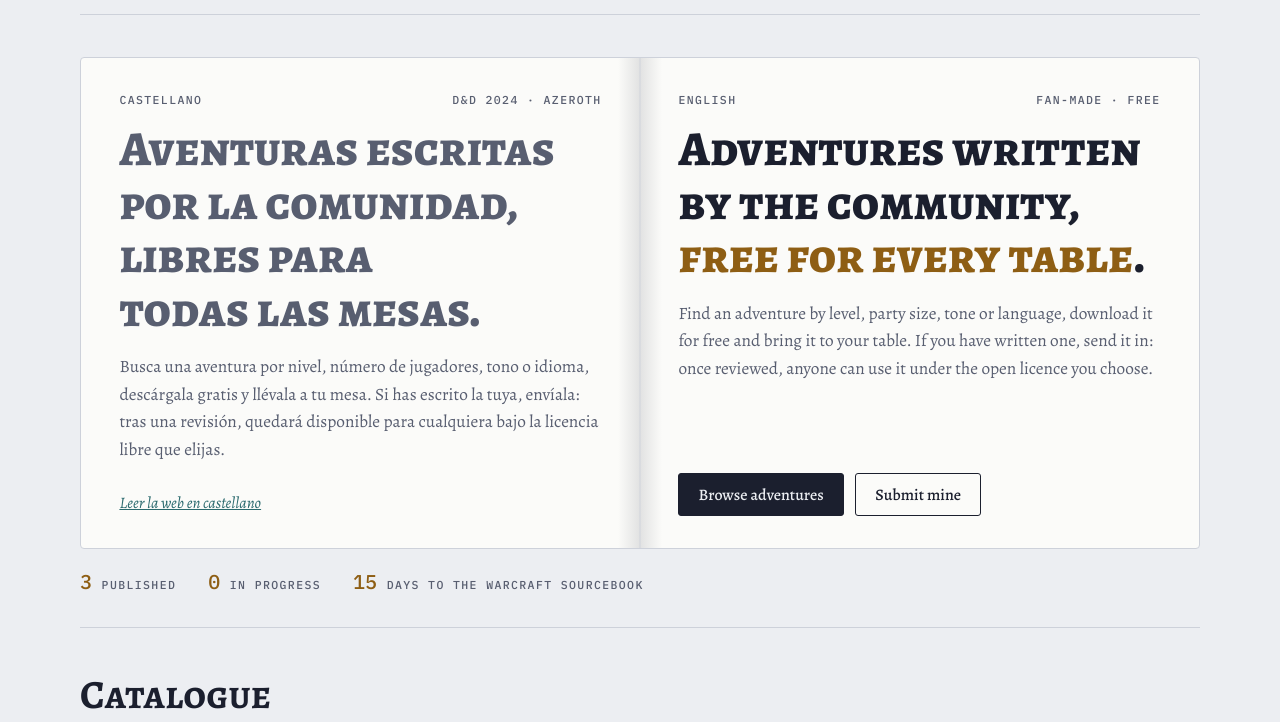
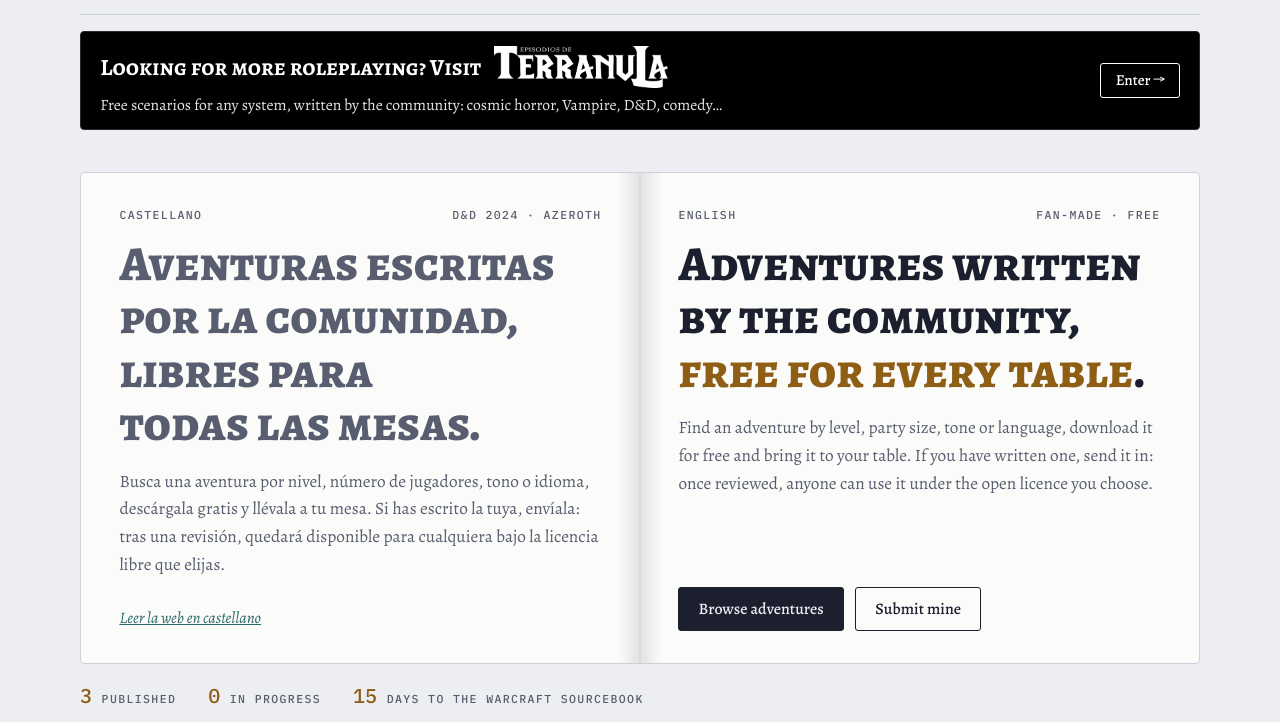
Before and after one commit to elcodiceerrante-maker/elcodiceerrante, a plain HTML site: page index.html in a window 1280 px wide. Shown: the part 58-780 px from the top of the page. Drawn offline with Linux system fonts and the light colour scheme.

Commit message:
Add files via upload

```diff
--- a/index.html
+++ b/index.html
@@ -203,6 +203,19 @@ footer{padding-block:2rem 3rem; color:var(--muted); font-size:.9rem; border-top:
   .page:not(.active) p{display:none}
   .page:not(.active) h1{font-size:1.4rem}
 }
+
+/* Enlace a Episodios de Terranula (proyecto hermano) */
+.tnl{display:flex; align-items:center; gap:1rem 1.4rem; flex-wrap:wrap; margin-top:1rem; padding:.85rem 1.2rem; background:#000; color:#fff; border:1px solid #2B2B2B; border-radius:4px; text-decoration:none}
+.tnl:hover{border-color:#fff}
+.tnl img{height:42px; width:auto; flex:none}
+.tnl .hd{display:flex; flex-wrap:wrap; align-items:center; gap:.4rem .8rem}
+.tnl .sl{font:700 clamp(1.15rem,2.4vw,1.45rem)/1.15 var(--display); color:#fff}
+.tnl .tx{flex:1 1 300px; display:grid; gap:.35rem; min-width:0}
+.tnl .lb{font:500 .66rem/1.2 var(--mono); letter-spacing:.12em; text-transform:uppercase; color:rgba(255,255,255,.65)}
+.tnl .ds{font:400 .98rem/1.4 var(--body); color:rgba(255,255,255,.9)}
+.tnl .go{font:500 .95rem/1 var(--body); border:1px solid #fff; border-radius:3px; padding:.55rem .9rem; white-space:nowrap}
+.tnl:hover .go{background:#fff; color:#000}
+@media (max-width:560px){ .tnl img{height:34px} .tnl .go{width:100%; text-align:center} }
 </style>
 </head>
 <body>
@@ -230,6 +243,14 @@ footer{padding-block:2rem 3rem; color:var(--muted); font-size:.9rem; border-top:
     </div>
   </div>
 </nav>
+
+<a class="tnl" href="https://episodiosdeterranula.netlify.app" target="_blank" rel="noopener">
+  <span class="tx">
+    <span class="hd"><span class="sl"><span lang="es">¿Buscas más rol? Visita</span><span lang="en">Looking for more roleplaying? Visit</span><span lang="de">Suchst du mehr Rollenspiel? Besuche</span><span lang="fr">Vous cherchez plus de jeu de rôle ? Visitez</span><span lang="it">Cerchi più gioco di ruolo? Visita</span></span><img src="terranula.png" alt="Episodios de Terranula" width="174" height="42"></span>
+    <span class="ds"><span lang="es">Partidas gratuitas para cualquier sistema, escritas por la comunidad: terror cósmico, Vampiro, D&amp;D, comedia…</span><span lang="en">Free scenarios for any system, written by the community: cosmic horror, Vampire, D&amp;D, comedy…</span><span lang="de">Kostenlose Szenarien für jedes System aus der Community: kosmischer Horror, Vampire, D&amp;D, Komödie…</span><span lang="fr">Des parties gratuites pour tous les systèmes, écrites par la communauté : horreur cosmique, Vampire, D&amp;D, comédie…</span><span lang="it">Avventure gratuite per qualsiasi sistema, scritte dalla comunità: orrore cosmico, Vampiri, D&amp;D, commedia…</span></span>
+  </span>
+  <span class="go"><span lang="es">Entrar →</span><span lang="en">Enter →</span><span lang="de">Hinein →</span><span lang="fr">Entrer →</span><span lang="it">Entra →</span></span>
+</a>
 
 <header class="hero" id="inicio">
   <div class="spread">
```
Also changed, not shown: terranula.png (added).
